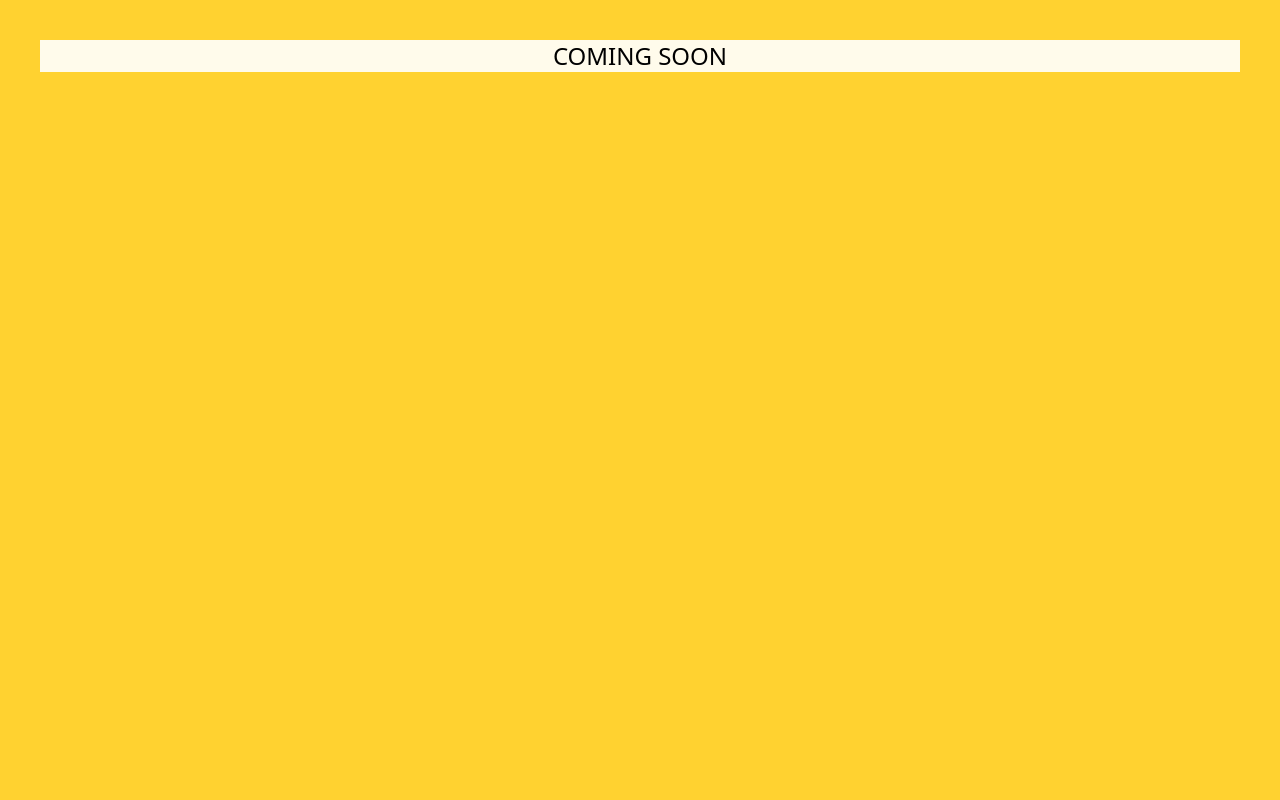
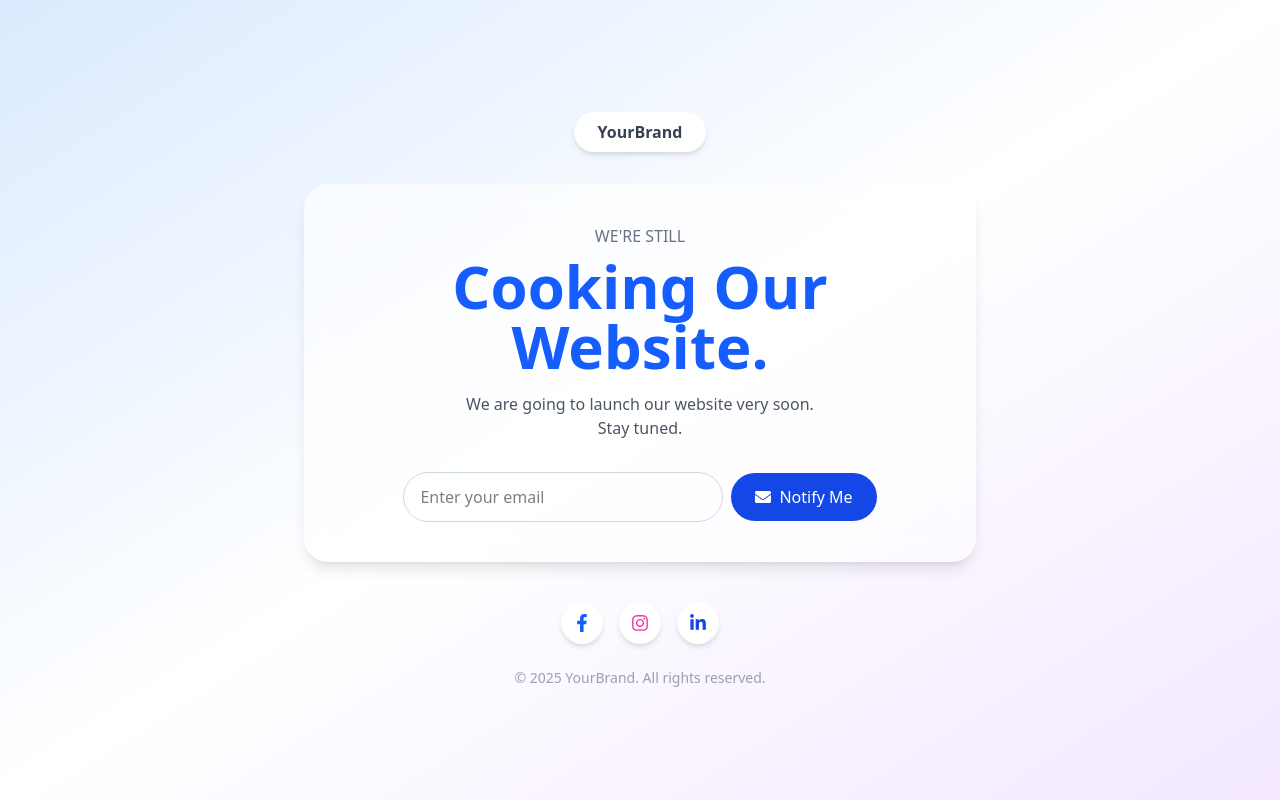
Before and after one commit to Upasara/Coming-Soon-Page, a React (Vite) app: page / in a window 1280 px wide. Built offline with nearby package versions, Linux system fonts and the light colour scheme.

Commit message:
basic page update

```diff
--- a/package.json
+++ b/package.json
@@ -13,17 +13,21 @@
     "@tailwindcss/vite": "^4.1.16",
     "react": "^19.1.1",
     "react-dom": "^19.1.1",
-    "tailwindcss": "^4.1.16"
+    "react-icons": "^5.5.0"
   },
   "devDependencies": {
     "@eslint/js": "^9.36.0",
+    "@tailwindcss/postcss": "^4.1.16",
     "@types/react": "^19.1.16",
     "@types/react-dom": "^19.1.9",
     "@vitejs/plugin-react": "^5.0.4",
+    "autoprefixer": "^10.4.21",
     "eslint": "^9.36.0",
     "eslint-plugin-react-hooks": "^5.2.0",
     "eslint-plugin-react-refresh": "^0.4.22",
     "globals": "^16.4.0",
+    "postcss": "^8.5.6",
+    "tailwindcss": "^4.1.16",
     "vite": "npm:rolldown-vite@7.1.14"
   },
   "overrides": {
--- /dev/null
+++ b/postcss.config.js
@@ -0,0 +1,6 @@
+import tailwindcss from "@tailwindcss/postcss";
+import autoprefixer from "autoprefixer";
+
+export default {
+  plugins: [tailwindcss(), autoprefixer()],
+};
--- a/src/App.jsx
+++ b/src/App.jsx
@@ -1,15 +1,88 @@
-import './App.css';
+import React, { useState } from "react";
+import { FaEnvelope, FaFacebookF, FaInstagram, FaLinkedinIn } from "react-icons/fa";
 
 function App() {
- return (
-  <>
-   <div className='p-10 min-h-screen bg-amber-300'>
-    <div className='text-2xl flex items-center justify-center bg-amber-50'>
-     COMING SOON
+  const [email, setEmail] = useState("");
+
+  const handleSubmit = (e) => {
+    e.preventDefault();
+
+    // Send email to your address using mailto:
+    window.location.href = `mailto:youremail@example.com?subject=Notify Me&body=Please notify me when the website launches.%0AUser Email: ${email}`;
+  };
+
+  return (
+    <div className="flex flex-col items-center justify-center min-h-screen bg-gradient-to-br from-blue-100 via-white to-purple-100 text-center px-4">
+      {/* Logo / top section */}
+      <div className="bg-white shadow-md rounded-full px-6 py-2 mb-8">
+        <span className="font-semibold text-gray-700">YourBrand</span>
+      </div>
+
+      {/* Content */}
+      <div className="max-w-2xl bg-white/60 backdrop-blur-md rounded-3xl p-10 shadow-lg">
+        <p className="text-gray-500 font-medium mb-2">WE'RE STILL</p>
+        <h1 className="text-5xl md:text-6xl font-extrabold text-blue-600 mb-4">
+          Cooking Our Website.
+        </h1>
+        <p className="text-gray-600 mb-8">
+          We are going to launch our website very soon. <br />
+          Stay tuned.
+        </p>
+
+        {/* Notify form */}
+        <form
+          onSubmit={handleSubmit}
+          className="flex items-center justify-center gap-2 flex-col sm:flex-row"
+        >
+          <input
+            type="email"
+            required
+            value={email}
+            onChange={(e) => setEmail(e.target.value)}
+            placeholder="Enter your email"
+            className="px-4 py-3 rounded-full border border-gray-300 focus:ring-2 focus:ring-blue-500 outline-none w-64 sm:w-80"
+          />
+          <button
+            type="submit"
+            className="flex items-center gap-2 bg-blue-700 text-white px-6 py-3 rounded-full hover:bg-blue-800 transition-all"
+          >
+            <FaEnvelope />
+            Notify Me
+          </button>
+        </form>
+      </div>
+
+      {/* Social media */}
+      <div className="flex gap-4 mt-10">
+        <a
+          href="https://facebook.com/yourpage"
+          target="_blank"
+          rel="noopener noreferrer"
+          className="p-3 bg-white rounded-full shadow-md hover:bg-blue-50 transition"
+        >
+          <FaFacebookF className="text-blue-600 text-lg" />
+        </a>
+        <a
+          href="https://instagram.com/yourpage"
+          target="_blank"
+          rel="noopener noreferrer"
+          className="p-3 bg-white rounded-full shadow-md hover:bg-pink-50 transition"
+        >
+          <FaInstagram className="text-pink-500 text-lg" />
+        </a>
+        <a
+          href="https://linkedin.com/in/yourpage"
+          target="_blank"
+          rel="noopener noreferrer"
+          className="p-3 bg-white rounded-full shadow-md hover:bg-blue-50 transition"
+        >
+          <FaLinkedinIn className="text-blue-700 text-lg" />
+        </a>
+      </div>
+
+      <p className="text-gray-400 text-sm mt-6">© 2025 YourBrand. All rights reserved.</p>
     </div>
-   </div>
-  </>
- );
+  );
 }
 
 export default App;
--- a/src/index.css
+++ b/src/index.css
@@ -1 +1,5 @@
 @import "tailwindcss";
+
+@tailwind base;
+@tailwind components;
+@tailwind utilities;
--- /dev/null
+++ b/tailwind.config.js
@@ -0,0 +1,11 @@
+/** @type {import('tailwindcss').Config} */
+export default {
+  content: [
+    "./index.html",
+    "./src/**/*.{js,jsx,ts,tsx}",
+  ],
+  theme: {
+    extend: {},
+  },
+  plugins: [],
+};
```
Also changed, not shown: src/assets/ucp1.jpg (added), 1 other file (tests, documents, lock files or other folders).
